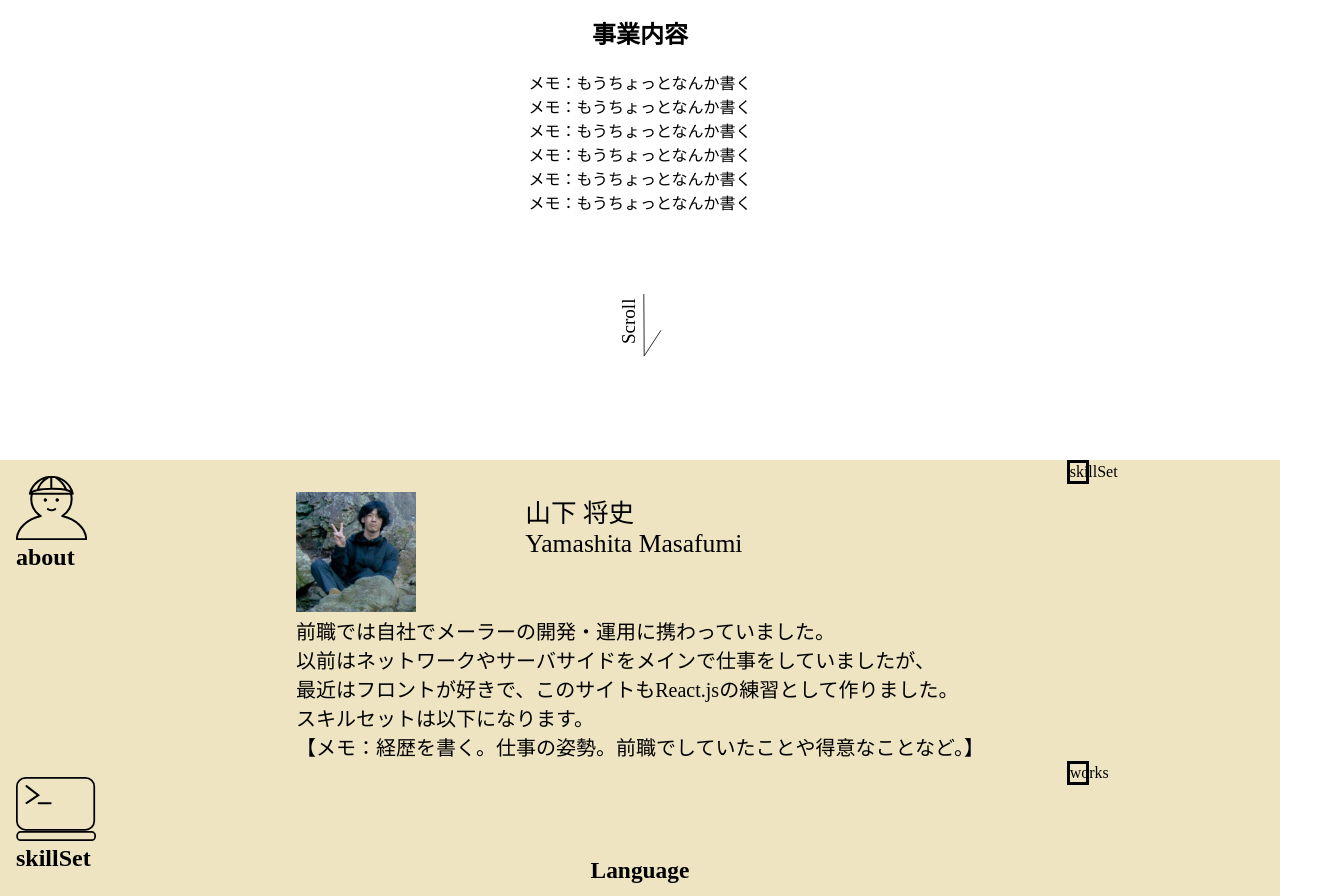
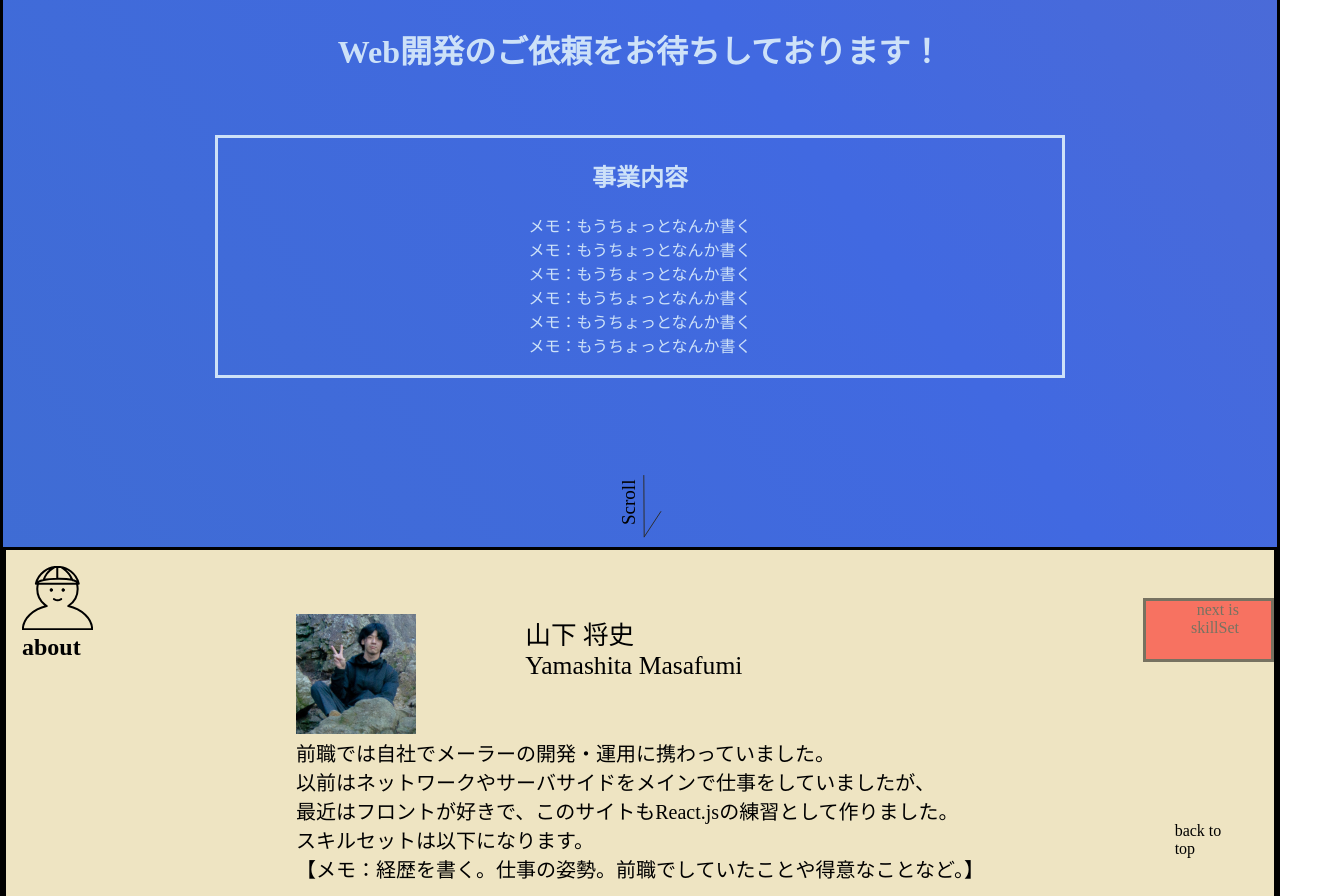
Before and after one commit to kutsu-4ta/antapp_site, a React (Create React App) app in the folder antapp/: page / in a window 1280 px wide. Shown: the part 180-1076 px from the top of the page, 1341 px wide, since content can reach past the window. Built offline with nearby package versions, Linux system fonts and the light colour scheme.

Commit message:
右側の空間のデザイン試行錯誤してる

```diff
--- a/antapp/src/components/backgrounAnimation/InfinateGradation.tsx
+++ b/antapp/src/components/backgrounAnimation/InfinateGradation.tsx
@@ -19,6 +19,8 @@ const GradientBackground = () => {
 // TODO:scaleをpropsで渡せるようにしたい
 const InfinateGradation = styled.div<{ scale: number }>`
   background: linear-gradient(54deg, #2e8b57, #4169e1, #f88728);
+  border: solid;
+  borderBottom: black;
   background-size: 600% 600%;
   animation: ${() => GradientBackground()} 60s ease infinite;
 `
--- a/antapp/src/components/pages/Home.tsx
+++ b/antapp/src/components/pages/Home.tsx
@@ -64,7 +64,7 @@ export default () => {
 
     return (
         <>
-            <InfinateGradation scale={4}>
+            <InfinateGradation scale={4} >
                 <Nav>
                     <NavLink to="/">
                         <img src={FoxLogo} className="icon-navbar-logo" alt="antapp"/>
@@ -88,9 +88,7 @@ export default () => {
                                                     }}
                                                     onMouseEnter={() => handleMouseEnter(id)}
                                                     onMouseLeave={() => handleMouseLeave(id)}
-                                                    onClick={() => {
-                                                        scrollToView(id)
-                                                    }}
+                                                    onClick={() => scrollToView(id)}
                                                 >
                                                     <img src={item.navIcon} className="icon-navbar-item" alt={item.pageName}/>
                                                     <span className="text-navbar">{item.pageName}</span>
@@ -103,18 +101,27 @@ export default () => {
                         })}
                     </NavMenu>
                 </Nav>
-            </InfinateGradation>
-            <div className="title-block" id="home">
+
+            <Grid container justifyContent="center" className="content-title" id="home">
+                <Grid item xs={12}>
                     <h1>Web開発のご依頼をお待ちしております！</h1>
-                <div>
+                </Grid>
+                <Grid item xs={2} className="text-center">
+                </Grid>
+                <Grid item xs={8} className="content-title-border text-center">
                     <h2>事業内容</h2>
-                </div>
                         メモ：もうちょっとなんか書く<br/>
                         メモ：もうちょっとなんか書く<br/>
                         メモ：もうちょっとなんか書く<br/>
                         メモ：もうちょっとなんか書く<br/>
                         メモ：もうちょっとなんか書く<br/>
                         メモ：もうちょっとなんか書く<br/>
+                        <br/>
+                </Grid>
+                <Grid item xs={2} className="text-center">
+                </Grid>
+            </Grid>
+                <Grid container justifyContent="center">
                     <InfinateUpDown scale={20}>
                         <div style={{
                             paddingTop: "5rem"
@@ -122,10 +129,9 @@ export default () => {
                             <img src={ArrowDownScroll} className="icon-sub-title" alt="scroll"/>
                         </div>
                     </InfinateUpDown>
-            </div>
-
+                </Grid>
             <div
-                style={{backgroundColor: "rgb(238,228,194)", marginBottom: '10rem', marginTop: "22rem"}}
+                style={{backgroundColor: "rgb(238,228,194)"}}
             >
                 {BodyItems.map((item, id) => {
                     return (
@@ -135,6 +141,10 @@ export default () => {
                                   id={item.pageName}
                                   key={id}
                                   ref={ref.current[id]}
+                                  style={{
+                                      border: "solid",
+                                      borderBottom: "black"
+                                  }}
                             >
                                 <Grid item xs={2}
                                       style={{position: "sticky", top: "0"}}>
@@ -144,7 +154,7 @@ export default () => {
                                 </Grid>
 
                                 <Grid item xs={8}>
-                                    <div className="margin-top-1">
+                                    <div className="content-body">
                                         <ScrollFader timeout={500}>
                                             <div>
                                                 {item.pageName === "about" ? <About/> : ''}
@@ -156,31 +166,26 @@ export default () => {
                                     </div>
                                 </Grid>
 
-                                <Grid item xs={2}
-                                      style={{
-                                          textAlign: "right",
-                                          position: "sticky",
-                                          top: "0"
-                                      }}
-                                >
-                                    <div
-                                        style={{
-                                            position: "sticky",
-                                            top: "50%",
-                                            paddingRight: "50%"
-                                        }}
-                                        className="text-center"
-                                    >
+                                <Grid item xs={2}>
+                                    <div style={{position: "sticky", top: "0", paddingLeft: "5rem"}} className="text-center">
                                         {/* 次のページへスクロール */}
                                         {BodyItems[id + 1] ?
-                                            <div className="line-vertical"
-                                                 onClick={() => scrollToView(id + 1)}>{BodyItems[id + 1].pageName} </div>
+                                            <Grid container justifyContent="center" className="line-vertical" style={{position: "sticky", top: "20px", paddingBottom:"3rem", marginTop:"3rem", backgroundColor:"red",opacity: "0.5"}}>
+                                                <Grid item xs={12} className="text-right" style={{paddingRight:"2rem", paddingBottom:"1rem"}} onClick={() => scrollToView(id + 1)}>next is <br/>{BodyItems[id + 1].pageName}</Grid>
+                                            </Grid>
                                             :
-                                            <div className="line-vertical"
-                                                 onClick={() => scrollToView(null)}> Top </div>
+                                            <div className="line-vertical" onClick={() => scrollToView(null)}>back to<br/>top</div>
                                         }
-                                        <InfinateUpDown scale={500}>
-                                        </InfinateUpDown>
+
+                                        {BodyItems[id - 1] ?
+                                            <Grid item xs={12} className="text-left" style={{position: "sticky", top: "0", paddingTop: "10rem", paddingLeft:"2rem"}}>
+                                                <div style={{paddingBottom:"1rem"}}  onClick={() => scrollToView(id - 1)}>back to<br/>{BodyItems[id - 1].pageName}</div>
+                                            </Grid>
+                                            :
+                                            <Grid item xs={12} className="text-left" style={{position: "sticky", top: "0", paddingTop: "10rem", paddingLeft:"2rem"}}>
+                                                <div style={{paddingBottom:"1rem"}}  onClick={() => scrollToView(null)}>back to<br/>top</div>
+                                            </Grid>
+                                        }
                                     </div>
                                 </Grid>
                             </Grid>
@@ -193,6 +198,7 @@ export default () => {
                     絶滅危惧種レッドリスト認定うんこ
                 </div>
             </div>
+            </InfinateGradation>
         </>
     );
 };
--- a/antapp/src/components/pages/Skillset.tsx
+++ b/antapp/src/components/pages/Skillset.tsx
@@ -12,7 +12,7 @@ const SkillSet: SkillSet = () => {
         <div>
             <Grid container justifyContent="center" className="space-3-vertical">
 
-                <Grid item className='text-size-body text-center' style={{paddingTop: "2rem"}}>
+                <Grid item className='text-size-body text-center' style={{paddingBottom: "2rem"}}>
                     <Grid item xs={12}>
                         <Rechart data={languageData} layoutType="vertical">Language</Rechart>
                     </Grid>
--- a/antapp/src/components/pages/style.css
+++ b/antapp/src/components/pages/style.css
@@ -81,19 +81,28 @@
     height: 4rem;
 }
 
-.content-top {
-    margin-top: 2rem;
+.content-title {
+    margin-top: 5rem;
+    /*margin-bottom: 5rem;*/
+    height: 26rem;
+    align-items: center;
+    text-align: center;
+    color: azure;
+    opacity: 0.8;
+}
+
+.content-title-border {
+    border: solid;
+    border-color: azure;
+    width: 60%;
+}
+
+.content-body {
+    margin-top: 4rem;
+    margin-bottom: 5rem;
 }
 
 /*----------Home-------------*/
-
-.title-block {
-    height: 10rem;
-    align-items: center;
-    text-align: center;
-    margin-top: 3rem;
-    margin-bottom: 0;
-}
 
 .content-block {
     background-color: rgba(255,255,255,0);
@@ -122,6 +131,6 @@
 
 .line-vertical {
     border: solid;
-    width: 1rem;
-    /*height: 18rem;*/
+    width: 12rem;
+    height: 4rem;
 }
--- a/antapp/src/components/scrollEvent/Fader.tsx
+++ b/antapp/src/components/scrollEvent/Fader.tsx
@@ -29,8 +29,8 @@ export const useObserver: UseObserver = (ref?: RefObject<HTMLDivElement>, option
 
     const options = {
         // root: null,
-        rootMargin: '10% 0% -10% 0%', // (top, right, bottom, left)
-        threshold: 0.2
+        rootMargin: '-10% 0% -30% 0%', // (top, right, bottom, left)
+        threshold: 0.4
     }
 
         const observer = new IntersectionObserver(callback, options);
@@ -108,7 +108,7 @@ const useScrollFader: UseScrollFader = (props:Props)  => {
                 {/* 本命データ */}
                 <CSSTransition
                     in={intersect}
-                    timeout={{enter: 1000, exit: 1000}}
+                    timeout={{enter: 300, exit: 300}}
                     mountOnEnter={true}
                     classNames='fader'
                 >
```
Lines whose indentation alone changed are shown as unchanged.
